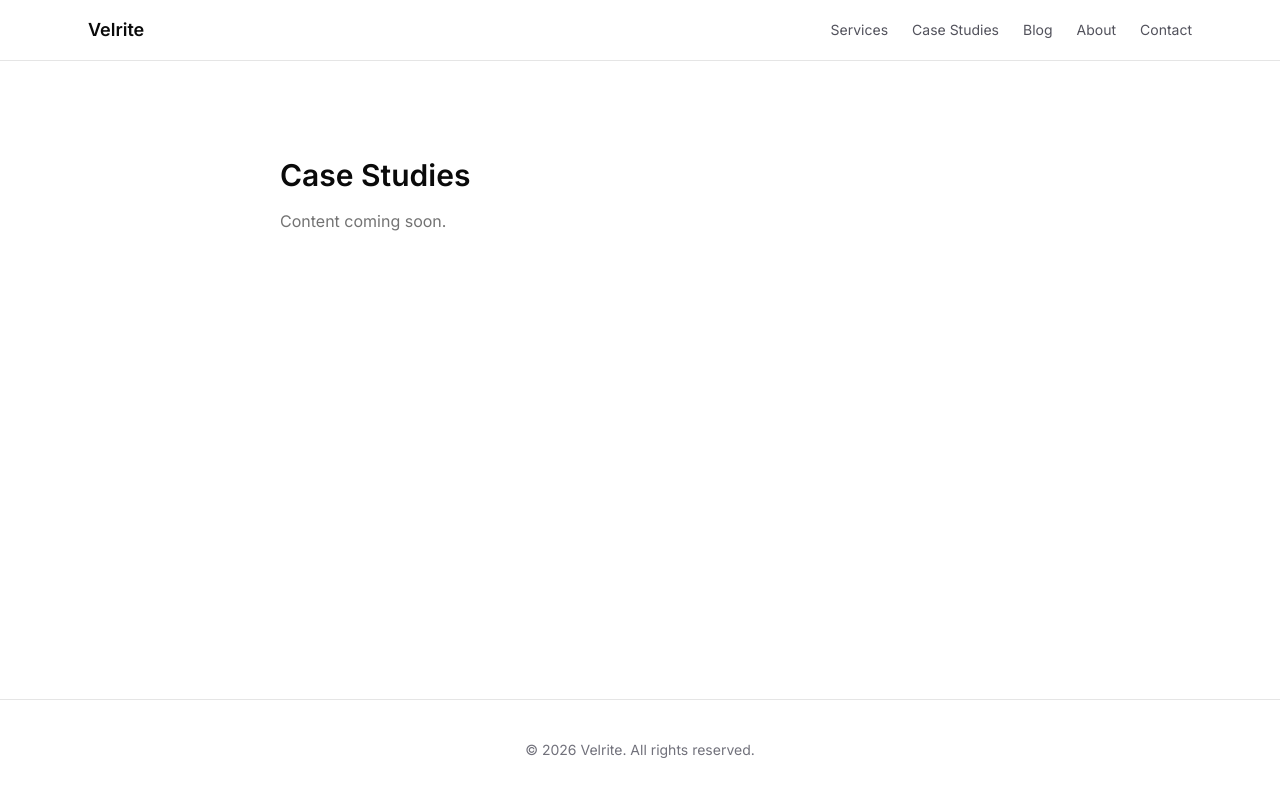
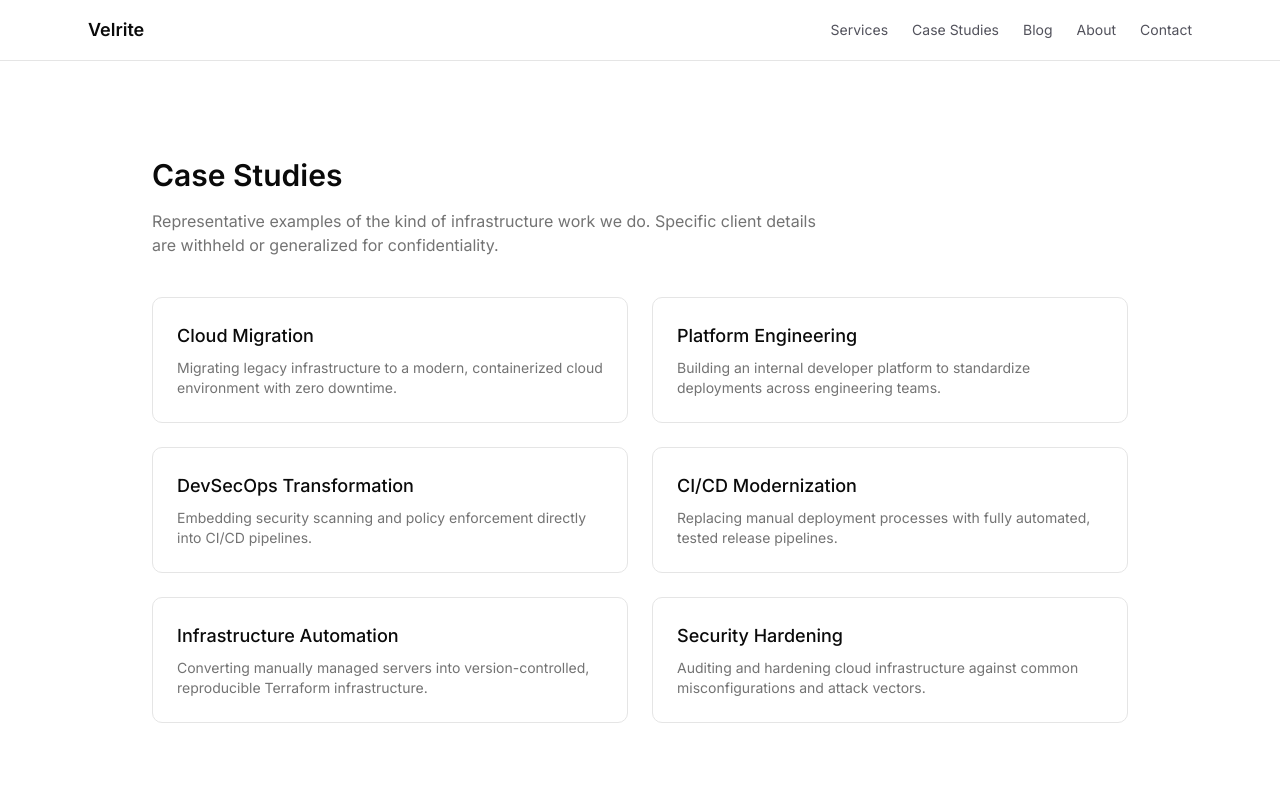
Before and after one commit to velrite/SAFETY-TRASH, a Next.js app: page /case-studies in a window 1280 px wide. Shown: the top 800 px of the page. Built offline with nearby package versions, Linux system fonts and the light colour scheme.

Commit message:
Add case studies page and blog listing

```diff
--- a/src/app/blog/page.tsx
+++ b/src/app/blog/page.tsx
@@ -1,8 +1,28 @@
-export default function Page() {
+const posts = [
+  {
+    slug: "hello-world",
+    title: "Getting Started with Platform Engineering",
+    excerpt: "Why platform engineering matters for teams scaling infrastructure.",
+    date: "July 23, 2026",
+  },
+];
+
+export default function Blog() {
   return (
     <main className="mx-auto max-w-3xl px-6 py-24">
       <h1 className="text-3xl font-semibold">Blog</h1>
-      <p className="mt-4 text-muted-foreground">Content coming soon.</p>
+      <p className="mt-4 text-muted-foreground">
+        Technical writing on platform engineering, DevSecOps, and cloud infrastructure.
+      </p>
+      <div className="mt-10 space-y-8">
+        {posts.map((p) => (
+          <div key={p.slug} className="border-b pb-8">
+            <h2 className="text-xl font-medium">{p.title}</h2>
+            <p className="mt-1 text-sm text-muted-foreground">{p.date}</p>
+            <p className="mt-2 text-muted-foreground">{p.excerpt}</p>
+          </div>
+        ))}
+      </div>
     </main>
   );
 }
--- a/src/app/case-studies/page.tsx
+++ b/src/app/case-studies/page.tsx
@@ -1,8 +1,45 @@
-export default function Page() {
+const caseStudies = [
+  {
+    title: "Cloud Migration",
+    desc: "Migrating legacy infrastructure to a modern, containerized cloud environment with zero downtime.",
+  },
+  {
+    title: "Platform Engineering",
+    desc: "Building an internal developer platform to standardize deployments across engineering teams.",
+  },
+  {
+    title: "DevSecOps Transformation",
+    desc: "Embedding security scanning and policy enforcement directly into CI/CD pipelines.",
+  },
+  {
+    title: "CI/CD Modernization",
+    desc: "Replacing manual deployment processes with fully automated, tested release pipelines.",
+  },
+  {
+    title: "Infrastructure Automation",
+    desc: "Converting manually managed servers into version-controlled, reproducible Terraform infrastructure.",
+  },
+  {
+    title: "Security Hardening",
+    desc: "Auditing and hardening cloud infrastructure against common misconfigurations and attack vectors.",
+  },
+];
+
+export default function CaseStudies() {
   return (
-    <main className="mx-auto max-w-3xl px-6 py-24">
+    <main className="mx-auto max-w-5xl px-6 py-24">
       <h1 className="text-3xl font-semibold">Case Studies</h1>
-      <p className="mt-4 text-muted-foreground">Content coming soon.</p>
+      <p className="mt-4 text-muted-foreground max-w-2xl">
+        Representative examples of the kind of infrastructure work we do. Specific client details are withheld or generalized for confidentiality.
+      </p>
+      <div className="mt-10 grid sm:grid-cols-2 gap-6">
+        {caseStudies.map((c) => (
+          <div key={c.title} className="rounded-lg border p-6">
+            <h2 className="font-medium text-lg">{c.title}</h2>
+            <p className="mt-2 text-sm text-muted-foreground">{c.desc}</p>
+          </div>
+        ))}
+      </div>
     </main>
   );
 }
--- /dev/null
+++ b/src/content/blog/hello-world.mdx
@@ -0,0 +1,7 @@
+---
+title: "Getting Started with Platform Engineering"
+date: "2026-07-23"
+excerpt: "Why platform engineering matters for teams scaling infrastructure."
+---
+
+Platform engineering is about building internal tools and workflows that let development teams ship faster without sacrificing reliability or security. This is the first post on the Velrite blog — more technical content on Kubernetes, Terraform, GitOps, and cloud security is coming soon.
```
